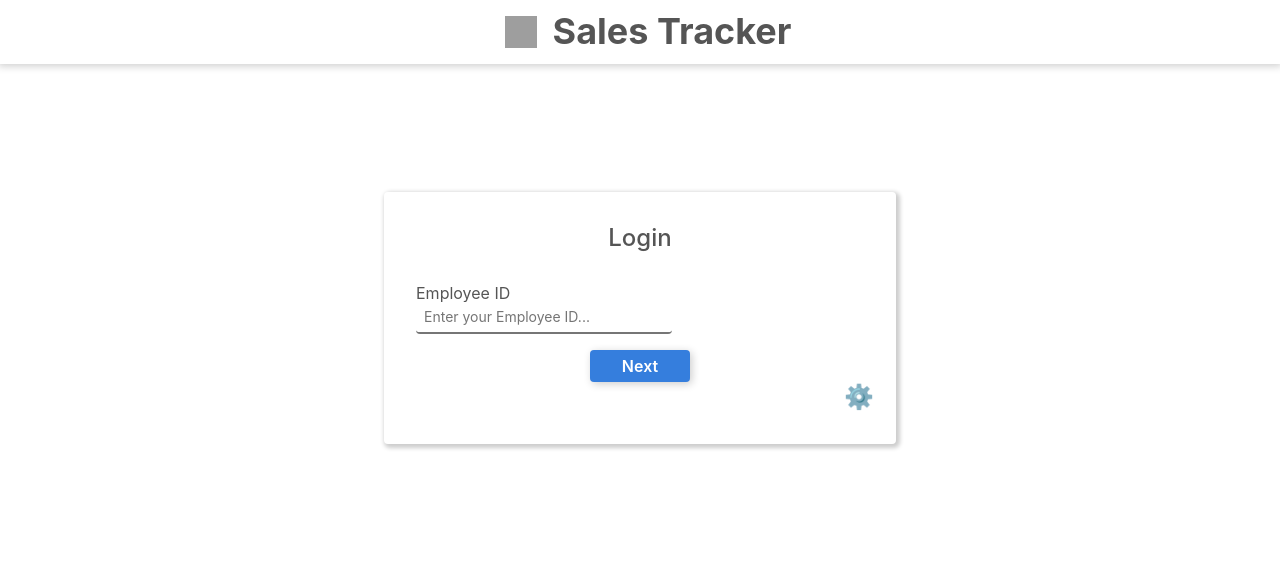
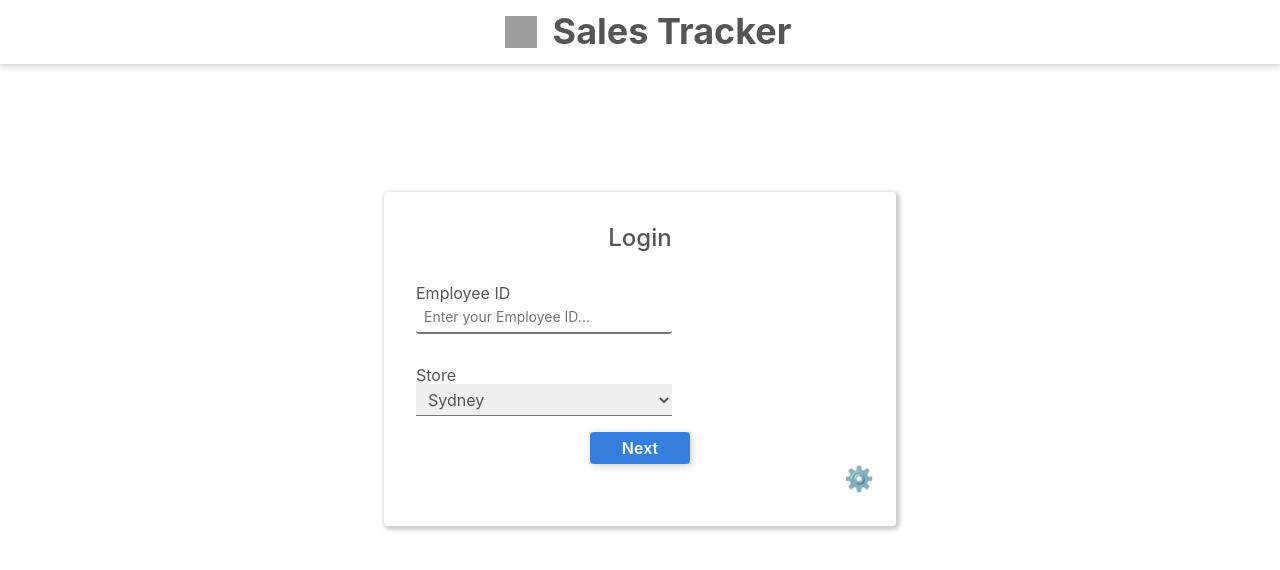
Before and after one commit to junrong09/sales-tracker, a React (Create React App) app: page / in a window 1280 px wide. Shown: the top 570 px of the page. Built offline with nearby package versions, Linux system fonts and the light colour scheme; grey boxes are pictures that could not be loaded.

Commit message:
Add store selection field in Login

```diff
--- a/src/App.js
+++ b/src/App.js
@@ -15,6 +15,7 @@ class App extends React.Component {
         super(props);
         this.state = {
             id: LocalStorage.getID(),
+            storeId: '',
             bizDate: undefined,
             transactions: undefined,
             curTarget : '',
@@ -25,6 +26,9 @@ class App extends React.Component {
     onIdChange = (value) => {
         this.setState({id:value});
         LocalStorage.saveID(value);
+    };
+    onStoreIdChange = (value) => {
+        this.setState({storeId:value});
     };
     onCurTargetChange = (value) => this.setState({curTarget: value});
     onTargetBizDateChange = (value) => this.setState({targetBizDate: value});
@@ -91,7 +95,7 @@ class App extends React.Component {
                         this.state.id === '' || /\s/.test(this.state.id) ?
                             // Non-user
                             <React.Fragment>
-                                <Login onIdChange={this.onIdChange}
+                                <Login onIdChange={this.onIdChange} onStoreIdChange={this.onStoreIdChange}
                                        onTransactionsFetch={this.onTransactionsFetchID}/>
                                 <Redirect to="/"/>
                             </React.Fragment> :
--- a/src/components/Constant.js
+++ b/src/components/Constant.js
@@ -41,3 +41,8 @@ export const YYYYMMDD = (date) => {
         (dd > 9 ? '' : '0') + dd
     ].join('');
 };
+
+export const storeOptions = new Map();
+storeOptions.set("Sydney", [25]);
+storeOptions.set("Cairns", [47]);
+storeOptions.set("San Francisco", [1010, 1011, 1012, 1013]);
--- /dev/null
+++ b/src/components/FormDropDown.js
@@ -0,0 +1,24 @@
+import React from "react";
+
+const FormDropDown = ({label, options, onChange}) => {
+    const ranNum = Math.floor(Math.random() * 100000);
+    const optionTags = [];
+    for (let [key, value] of options) {
+        optionTags.push(
+            <option value={key} key={key} className="sans-serif mid-gray">{key}</option>
+        )
+    }
+
+    return (
+        <div className="flex flex-column mh3 mv3">
+            <label className="f5 sans-serif mid-gray tl" htmlFor={label + ranNum}>
+                {label}
+            </label>
+            <select name={label} id={label + ranNum} className="sans-serif mid-gray mw5 h2 bl-0 br-0 bt-0 pl2 hover-bg-washed-blue grow" onChange={onChange}>
+                {optionTags}
+            </select>
+        </div>
+    )
+};
+
+export default FormDropDown;
--- a/src/components/FormTextBox.js
+++ b/src/components/FormTextBox.js
@@ -3,7 +3,7 @@ import React from 'react';
 const FormTextBox = ({label, onChange}) => {
     const ranNum = Math.floor(Math.random() * 100000);
     return (
-        <div className="flex flex-column ma3">
+        <div className="flex flex-column mh3 mv3">
             <label className="f5 sans-serif mid-gray tl" htmlFor={label + ranNum}>
                 {label}
             </label>
--- a/src/components/Login.js
+++ b/src/components/Login.js
@@ -3,17 +3,22 @@ import FormTextBox from "./FormTextBox";
 import FormButton from "./FormButton";
 import {Link} from "react-router-dom";
 import {toastWarning} from "./Toast";
-import {GET_URL, SET_URL} from "./Constant";
+import {GET_URL, SET_URL, storeOptions} from "./Constant";
+import FormDropDown from "./FormDropDown";
 
 class Login extends React.Component {
     constructor(props) {
         super(props);
         this.state = {
             tempId: '',
+            tempStoreId: storeOptions.entries().next().value[1][0]
         }
     }
 
     onTempIdChange = (event) => this.setState({tempId:event.target.value});
+    onTempStoreIdChange = (event) => {
+        this.setState({tempStoreId:storeOptions.get(event.target.selectedOptions[0].value)[0]});
+    };
     onApiChange = () => {
         let newValue = prompt("Please enter API", GET_URL());
         console.log(newValue);
@@ -26,12 +31,14 @@ class Login extends React.Component {
                 <div className="flex flex-column w-90 mw6 mv5 mv6-ns pv4 ph3 br2 shadow-3">
                     <span className="f4 f3-ns fw5 mb3 sans-serif mid-gray">Login</span>
                     <FormTextBox label="Employee ID" onChange={this.onTempIdChange}/>
+                    <FormDropDown label="Store" options={storeOptions} onChange={this.onTempStoreIdChange}/>
                     <Link to="/sales">
                     <FormButton label="Next" onClick={() => {
                         if (this.state.tempId === '' || /\s/.test(this.state.tempId)) {
                             toastWarning("invalidLogin", "⚠️ Invalid id");
                         } else {
                             this.props.onIdChange(this.state.tempId);
+                            this.props.onStoreIdChange(this.state.tempStoreId);
                         }
                     }}/>
                     </Link>
```
